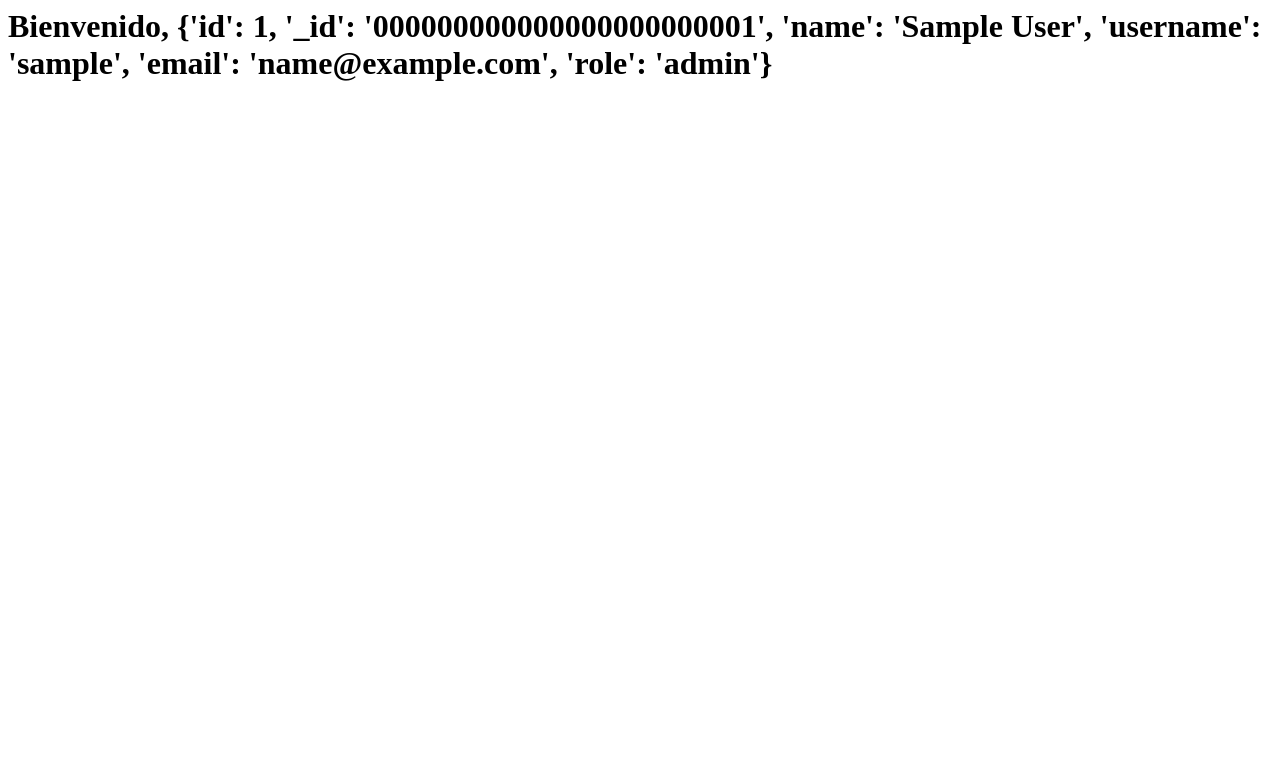
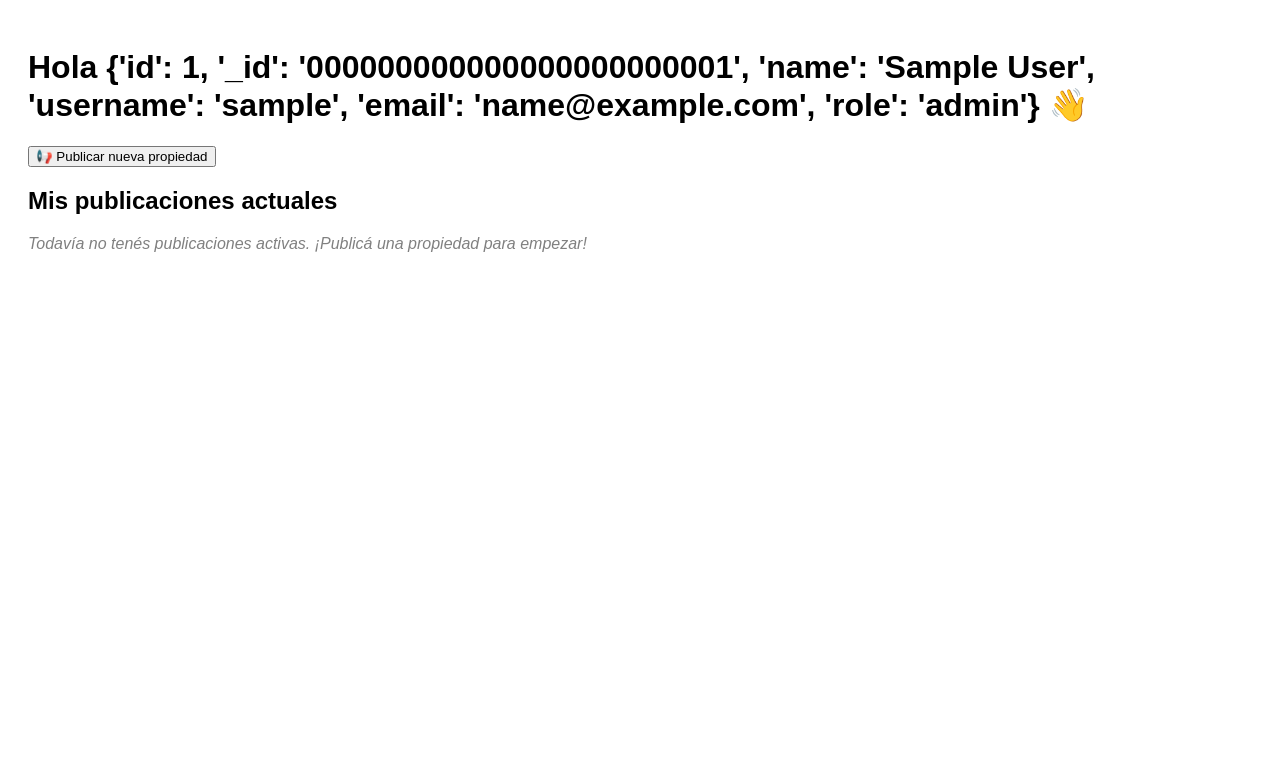
Before and after one commit to matiasjrodriguez/unlu-bnb, a Flask app: page /dashboard in a window 1280 px wide. Shown: the top 778 px of the page. Run offline with Flask 3, Linux system fonts and the light colour scheme; the visitor is signed in with stand-in values (Sample User, id 1); parts of the project's set-up code (start-up, migrations or seed data) failed here and were passed over; some libraries are stand-ins or nearby versions.

Commit message:
se agrega dashboard

```diff
--- /dev/null
+++ b/static/styles/dashboard.css
@@ -0,0 +1,12 @@
+body {
+    font-family: sans-serif;
+    padding: 20px;
+}
+
+.publicacion {
+    margin-bottom: 40px;
+}
+
+.acciones button {
+    margin-right: 10px;
+}
--- a/templates/dashboard.html
+++ b/templates/dashboard.html
@@ -1 +1,41 @@
-<h1>Bienvenido, {{ session['usuario'] }}</h1>
+<!DOCTYPE html>
+<html lang="es">
+<head>
+    <meta charset="UTF-8">
+    <meta name="viewport" content="width=device-width, initial-scale=1.0">
+    <title>Mi Dashboard</title>
+    <link rel="stylesheet" href="{{ url_for('static', filename='styles/dashboard.css') }}">
+</head>
+<body>
+    <h1>Hola {{ session['usuario'] }} 👋</h1>
+
+    <a href="{{ url_for('templates.publicar') }}">
+        <button>📢 Publicar nueva propiedad</button>
+    </a>
+
+    <h2>Mis publicaciones actuales</h2>
+
+    {% if publicaciones %}
+        {% for pub in publicaciones %}
+            <div class="publicacion">
+                <h3>{{ pub.titulo }}</h3>
+                <p>{{ pub.descripcion }}</p>
+                <p><strong>Ubicación:</strong> {{ pub.calle }}, {{ pub.barrio }}</p>
+
+                <div class="acciones">
+                    <a href="{{ url_for('templates.editar_publicacion', id=pub.id) }}"><button>✏️ Editar</button></a>
+                    <form action="#" method="POST" style="display:inline;"></form>
+                        <button type="submit">⏸️ Pausar</button>
+                    </form>
+                    <form action="#" method="POST" style="display:inline;"></form>
+                        <button type="submit" onclick="return confirm('¿Estás seguro de que querés eliminar esta publicación?')">🗑️ Eliminar</button>
+                    </form>
+                </div>
+            </div>
+            <hr>
+        {% endfor %}
+    {% else %}
+        <p style="font-style: italic; color: gray;">Todavía no tenés publicaciones activas. ¡Publicá una propiedad para empezar!</p>
+    {% endif %}
+</body>
+</html>
```
